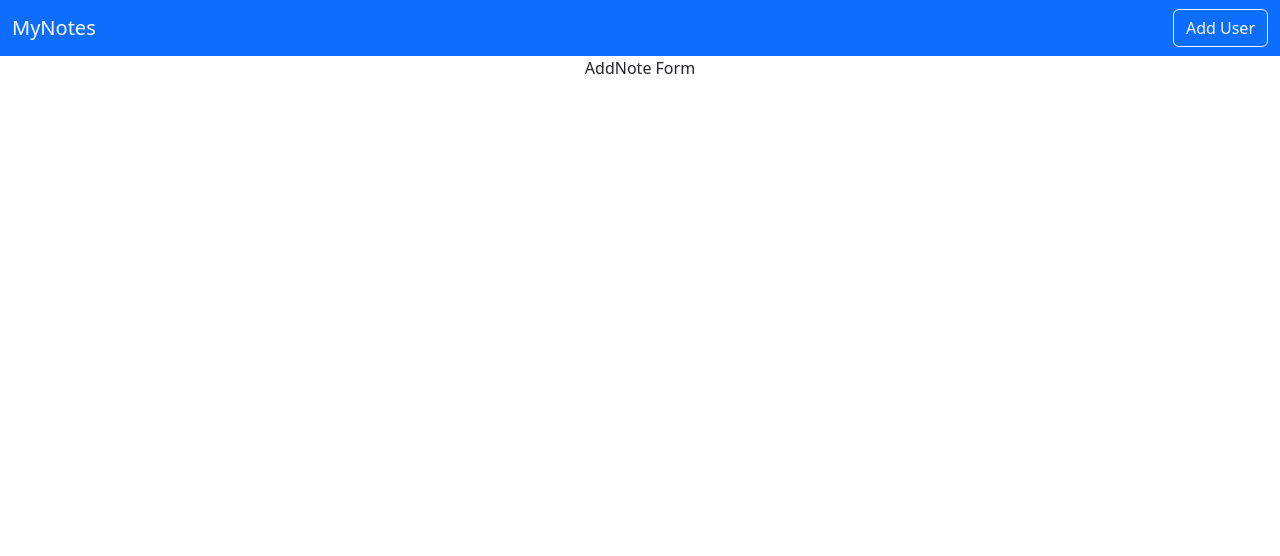
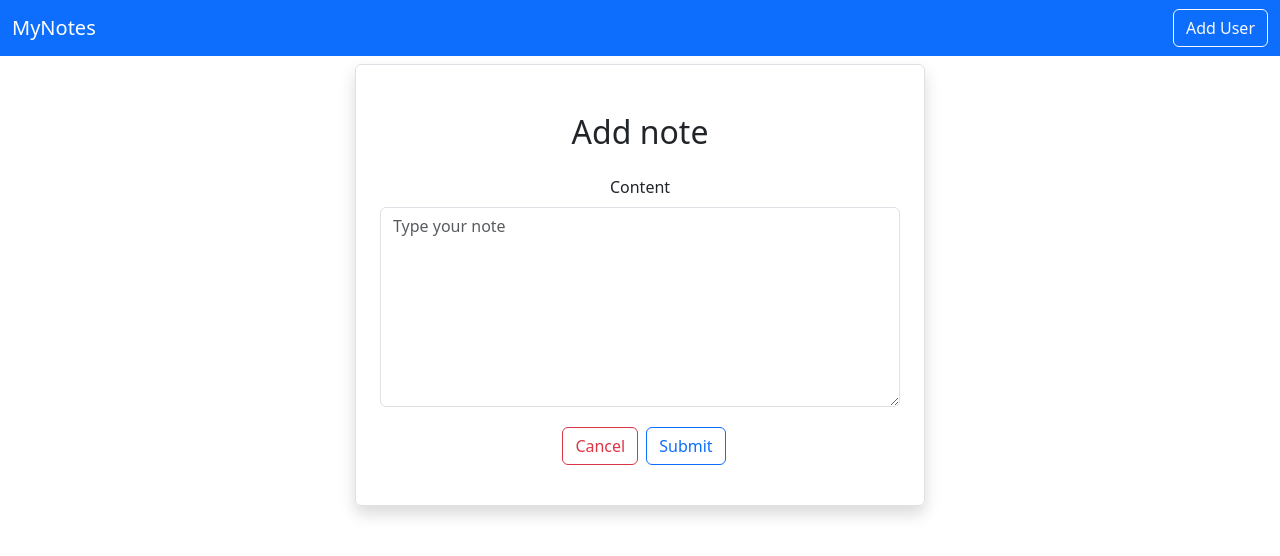
Before and after one commit to alexD00/notes-front-end, a React (Create React App) app: page /addNote in a window 1280 px wide. Shown: the top 556 px of the page. Built offline with nearby package versions, Linux system fonts and the light colour scheme.

Commit message:
add code to AddNote.js so that it saves note in database

```diff
--- a/src/notes/AddNote.js
+++ b/src/notes/AddNote.js
@@ -1,5 +1,56 @@
-import React from "react";
+import axios from "axios";
+import React, { useState } from "react";
+import { Link, useNavigate } from "react-router-dom";
 
 export default function AddNote() {
-  return <div>AddNote Form</div>;
+  let navigate = useNavigate();
+
+  const [note, setNote] = useState({
+    content: "",
+  });
+
+  const { content } = note;
+
+  const onInputChange = (e) => {
+    setNote({ ...note, [e.target.name]: e.target.value });
+  };
+
+  const onSubmit = async (e) => {
+    e.preventDefault();
+    await axios.post("http://localhost:8080/api/notes", note);
+    navigate("/");
+  };
+
+  return (
+    <div className="container">
+      <div className="row">
+        <div className="col-md-6 offset-md-3 border rounded p-4 mt-2 shadow">
+          <h2 className="text-center m-4">Add note</h2>
+          <form onSubmit={(e) => onSubmit(e)}>
+            <div className="mb-3">
+              <label htmlFor="Name" className="form-label">
+                Content
+              </label>
+              <div style={{ marginBottom: "20px" }}>
+                <textarea
+                  className="form-control"
+                  style={{ height: "200px" }}
+                  placeholder="Type your note"
+                  name="content"
+                  value={content}
+                  onChange={(e) => onInputChange(e)}
+                />
+              </div>
+              <Link className="btn btn-outline-danger mx-2" to={"/"}>
+                Cancel
+              </Link>
+              <button type="submit" className="btn btn-outline-primary">
+                Submit
+              </button>
+            </div>
+          </form>
+        </div>
+      </div>
+    </div>
+  );
 }
```
